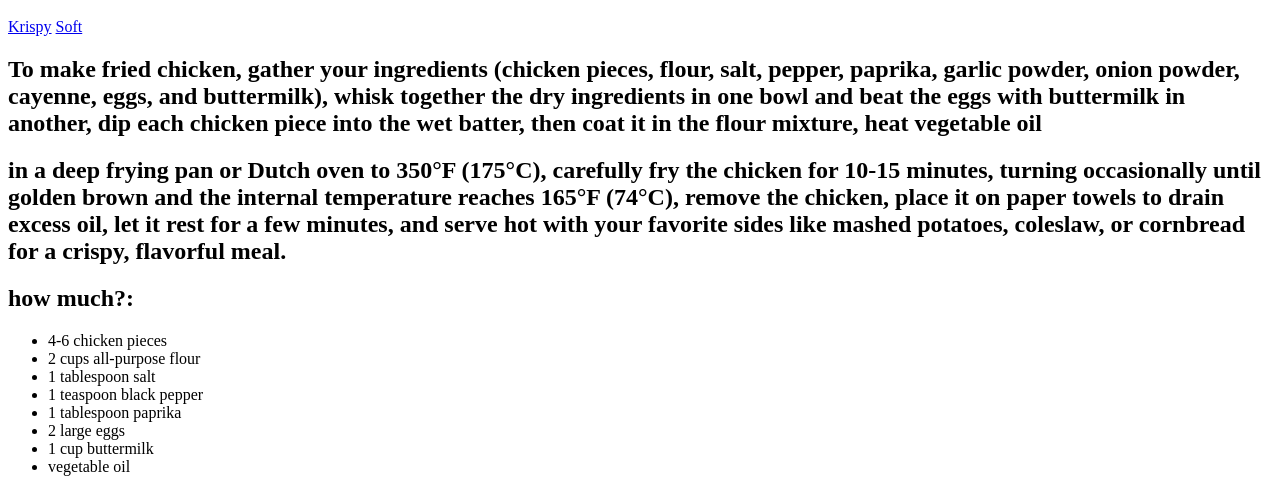
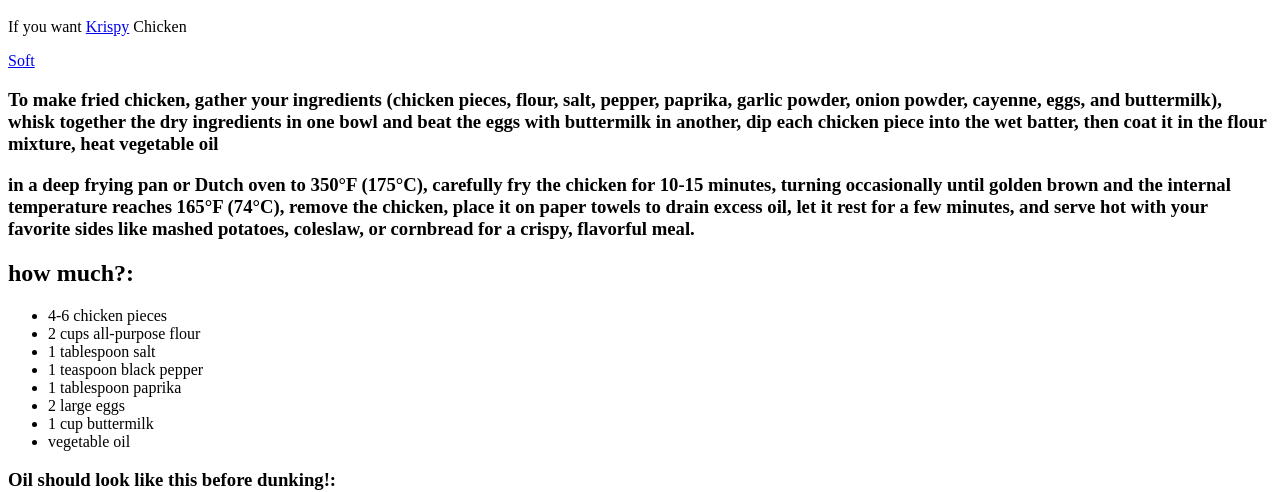
Before and after one commit to Nuttysack21/TCD-CIS-WebDev, a plain HTML site: page module03/lab1.html in a window 1280 px wide. Shown: the part 48-540 px from the top of the page. Drawn offline with Linux system fonts and the light colour scheme.

Commit message:
Update lab1.html

```diff
--- a/module03/lab1.html
+++ b/module03/lab1.html
@@ -3,11 +3,11 @@
     <main>
 <html lang="en-US">
 <h1>How to make Fried Chicken!</h1>
-<a href="https://raw.githubusercontent.com/Nuttysack21/TCD-CIS-WebDev/refs/heads/main/module03/fried%20chicken.jfif">Krispy</a>
+<p>If you want <a href="https://raw.githubusercontent.com/Nuttysack21/TCD-CIS-WebDev/refs/heads/main/module03/fried%20chicken.jfif">Krispy</a> Chicken</p>
 <a href="https://raw.githubusercontent.com/Nuttysack21/TCD-CIS-WebDev/refs/heads/main/module03/fried%20chicken%202.jfif">Soft</a>
 
-<h2>To make fried chicken, gather your ingredients (chicken pieces, flour, salt, pepper, paprika, garlic powder, onion powder, cayenne, eggs, and buttermilk), whisk together the dry ingredients in one bowl and beat the eggs with buttermilk in another, dip each chicken piece into the wet batter, then coat it in the flour mixture, heat vegetable oil</h3>
-<h2>in a deep frying pan or Dutch oven to 350°F (175°C), carefully fry the  chicken for 10-15 minutes, turning occasionally until golden brown and the internal temperature reaches 165°F (74°C), remove the chicken, place it on paper towels to drain excess oil, let it rest for a few minutes, and serve hot with your favorite sides like mashed potatoes, coleslaw, or cornbread for a crispy, flavorful meal.</h3>
+<h3>To make fried chicken, gather your ingredients (chicken pieces, flour, salt, pepper, paprika, garlic powder, onion powder, cayenne, eggs, and buttermilk), whisk together the dry ingredients in one bowl and beat the eggs with buttermilk in another, dip each chicken piece into the wet batter, then coat it in the flour mixture, heat vegetable oil</h3>
+<h3>in a deep frying pan or Dutch oven to 350°F (175°C), carefully fry the  chicken for 10-15 minutes, turning occasionally until golden brown and the internal temperature reaches 165°F (74°C), remove the chicken, place it on paper towels to drain excess oil, let it rest for a few minutes, and serve hot with your favorite sides like mashed potatoes, coleslaw, or cornbread for a crispy, flavorful meal.</h3>
 
 <h2>how much?:</h2>
  <ul>
```
